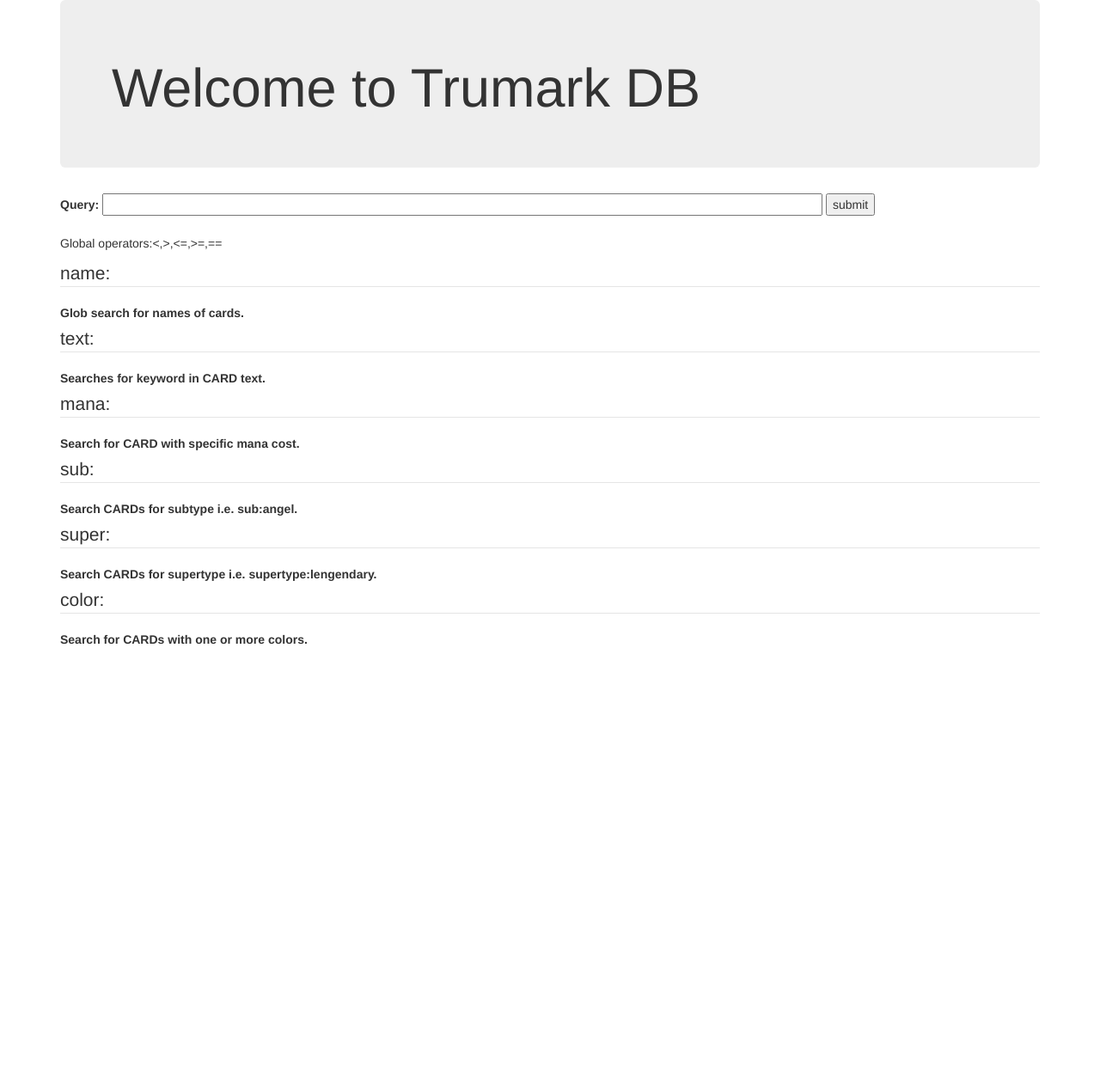
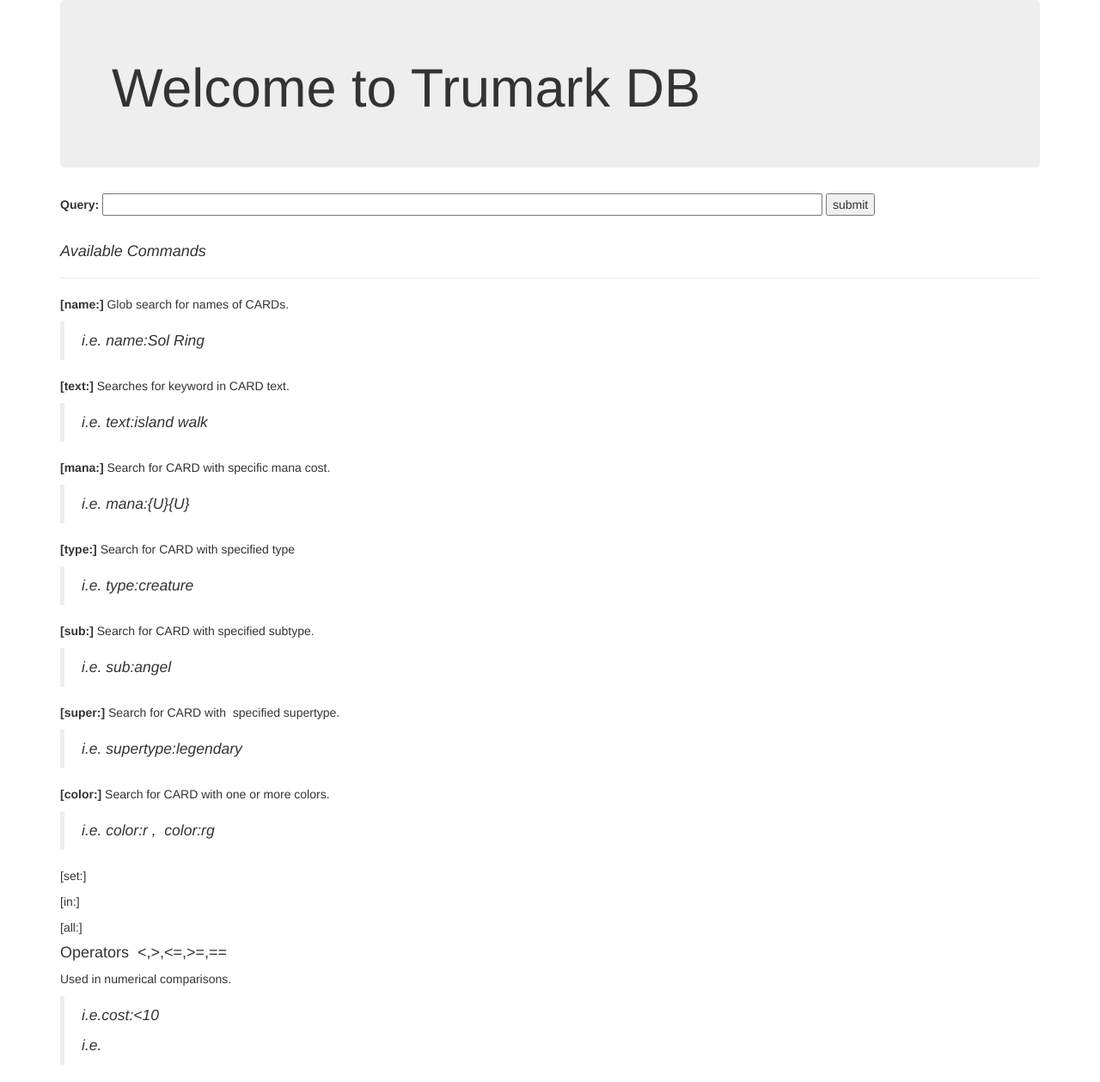
Before and after one commit to akilmarshall/trumark, a Flask app: page / in a window 1280 px wide. Shown: the whole page at 86% size. Before the commit the page ends 750 px from the top, so only its background shows below. Run offline with Flask 2, Linux system fonts and the light colour scheme; some libraries are stand-ins or nearby versions.

Commit message:
added command info

```diff
--- a/templates/index.html
+++ b/templates/index.html
@@ -31,42 +31,44 @@
         <input type="submit" value="submit">
         </form>
        <br>
-       <p>Global operators:<,>,<=,>=,==</p>
-    <form>
-        <fieldset>
-        <legend>name:</legend>
-        <label for="name">Glob search for names of cards.</label><br />
-        </fieldset>
-    </form>
-    <form>
-        <fieldset>
-        <legend>text:</legend>
-        <label for="name">Searches for keyword in CARD text.</label><br />
-        </fieldset>
-    </form>
-    <form>
-        <fieldset>
-        <legend>mana:</legend>
-        <label for="name">Search for CARD with specific mana cost.</label><br />
-        </fieldset>
-    </form>
-    <form>
-        <fieldset>
-        <legend>sub:</legend>
-        <label for="name">Search CARDs for subtype i.e. sub:angel.</label><br />
-        </fieldset>
-    </form>
-    <form>
-        <fieldset>
-        <legend>super:</legend>
-        <label for="name">Search CARDs for supertype i.e. supertype:lengendary.</label><br />
-        </fieldset>
-    </form>
-    <form>
-        <fieldset>
-        <legend>color:</legend>
-        <label for="name">Search for CARDs with one or more colors.</label><br />
-        </fieldset>
-    </form>
+       <h4><span> <em> <span> Available Commands </span> </em> </span></h4>
+<hr />
+<p><strong> [name:] </strong> Glob search for names of CARDs.</p>
+<blockquote>
+	<p><em> i.e. name:Sol Ring </em></p>
+</blockquote>
+<p><strong> [text:] </strong> Searches for keyword in CARD text.</p>
+<blockquote>
+	<p><em> i.e. text:island walk </em></p>
+</blockquote>
+<p><strong> [mana:] </strong> Search for CARD with specific mana cost.</p>
+<blockquote>
+	<p><em> i.e. mana:{U}{U} </em></p>
+</blockquote>
+<p><strong> [type:] </strong> Search for CARD with specified type</p>
+<blockquote>
+	<p><em> i.e. type:creature </em></p>
+</blockquote>
+<p><strong> [sub:] </strong> Search for CARD with specified subtype.</p>
+<blockquote>
+	<p><em> i.e. sub:angel </em></p>
+</blockquote>
+<p><strong> [super:] </strong> Search for CARD with&nbsp; specified supertype.</p>
+<blockquote>
+	<p><em> i.e. supertype:legendary </em></p>
+</blockquote>
+<p><strong> [color:] </strong> Search for CARD with one or more colors.</p>
+<blockquote>
+	<p><em> i.e. color:r ,&nbsp; color:rg <br /> </em></p>
+</blockquote>
+<p>[set:]</p>
+<p>[in:]</p>
+<p>[all:]</p>
+<h4>Operators&nbsp; &lt;,&gt;,&lt;=,&gt;=,==</h4>
+<p>Used in numerical comparisons.</p>
+<blockquote>
+	<p><em> i.e.cost:&lt;10 </em></p>
+	<p><em> i.e. </em></p>
+</blockquote>
    </div>
 {%- endblock %}
```
